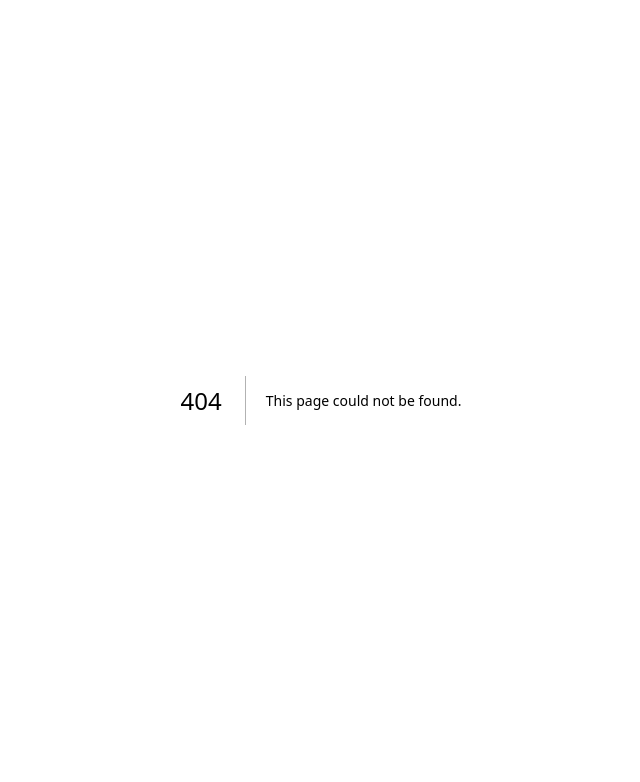
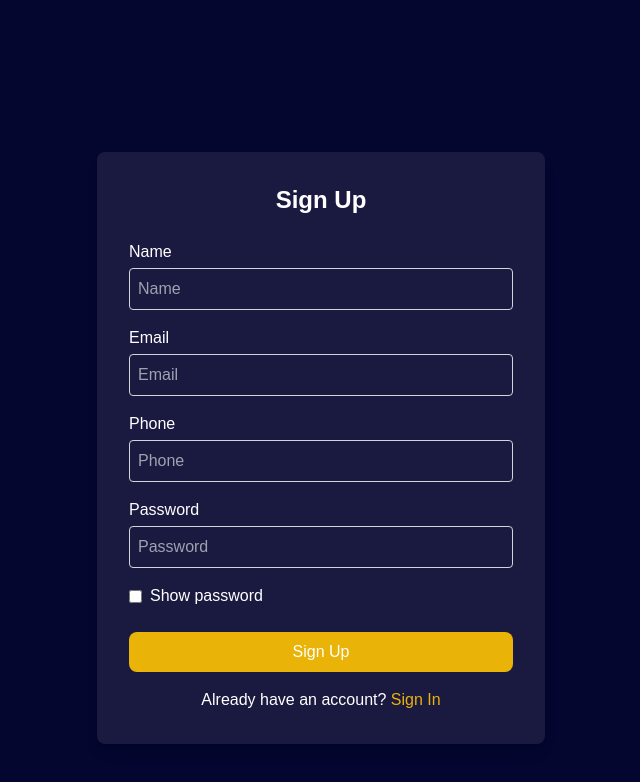
Before and after one commit to ahmedcuseyb/beerta-daruslaam, a Next.js app: page /signup in a window 1280 px wide. Before the commit this address had no page. Shown: the top 782 px of the page, without its empty margins (319-959 px from the left). Built offline with nearby package versions, Linux system fonts and the light colour scheme.

Commit message:
online registration

```diff
--- /dev/null
+++ b/app/signup/page.tsx
@@ -0,0 +1,222 @@
+"use client"
+import { FC, useState, ChangeEvent, FormEvent } from 'react';
+import Link from "next/link";
+
+import Head from 'next/head';
+
+interface FormData {
+  name: string;
+  email: string;
+  confirmEmail: string;
+  phone: string;
+  password: string;
+  confirmPassword: string;
+}
+
+interface FormErrors {
+  name: string;
+  email: string;
+  confirmEmail: string;
+  phone: string;
+  password: string;
+  confirmPassword: string;
+}
+
+const SignUpPage: FC = () => {
+  const [formData, setFormData] = useState<FormData>({
+    name: '',
+    email: '',
+    confirmEmail: '',
+    phone: '',
+    password: '',
+    confirmPassword: ''
+  });
+
+  const [errors, setErrors] = useState<FormErrors>({
+    name: '',
+    email: '',
+    confirmEmail: '',
+    phone: '',
+    password: '',
+    confirmPassword: ''
+  });
+
+  const [showPassword, setShowPassword] = useState(false);
+
+  const handleChange = (e: ChangeEvent<HTMLInputElement>) => {
+    const { name, value } = e.target;
+    setFormData({
+      ...formData,
+      [name]: value
+    });
+  };
+
+  const handleSubmit = (e: FormEvent<HTMLFormElement>) => {
+    e.preventDefault();
+
+    const newErrors: FormErrors = {
+      name: '',
+      email: '',
+      confirmEmail: '',
+      phone: '',
+      password: '',
+      confirmPassword: ''
+    };
+
+    const passwordRegex = /^(?=.*[A-Za-z])(?=.*\d)(?=.*[@$!%*?&])[A-Za-z\d@$!%*?&]{8,}$/;
+
+    if (!formData.name) newErrors.name = 'Name is required';
+    if (!formData.email) newErrors.email = 'Email is required';
+    if (formData.email !== formData.confirmEmail) newErrors.confirmEmail = 'Emails do not match';
+    if (!formData.phone) newErrors.phone = 'Phone number is required';
+    if (!formData.password) {
+      newErrors.password = 'Password is required';
+    } else if (!passwordRegex.test(formData.password)) {
+      newErrors.password = 'Password must be at least 8 characters long and contain a mix of letters, numbers, and special characters';
+    }
+    if (formData.password !== formData.confirmPassword) newErrors.confirmPassword = 'Passwords do not match';
+
+    setErrors(newErrors);
+
+    const isValid = !newErrors.name && !newErrors.email && !newErrors.confirmEmail && !newErrors.phone && !newErrors.password && !newErrors.confirmPassword;
+
+    if (isValid) {
+      console.log('Form submitted:', formData);
+    }
+  };
+
+  const handleShowPasswordChange = (e: ChangeEvent<HTMLInputElement>) => {
+    setShowPassword(e.target.checked);
+  };
+
+  return (
+    <div className="w-full min-h-screen bg-[#04062f] px-4 md:px-10 flex flex-col items-center justify-center">
+      <Head>
+        <title>Sign Up - Lottobit</title>
+      </Head>
+      <div className="w-full py-8">
+        <div className="flex flex-col items-center">
+        {/* <Link href="/">
+
+          <img
+            src="/heider.png"
+            alt="Lottobit Logo"
+            className="h-16 mb-4"
+          />
+          </Link>
+          <button className="bg-white text-gray-700 px-4 py-2 rounded-lg flex items-center mb-4">
+            <img src="/google.svg" alt="Google Logo" className="h-5 mr-2" />
+            Continue with Google
+          </button>
+          <div className="text-center text-white">OR</div> */}
+        </div>
+      </div>
+      <div className="w-full flex justify-center mt-8">
+        <div className="bg-[#1a1a40] shadow-lg rounded-lg p-4 md:p-8 w-full max-w-md">
+          <h2 className="text-center text-2xl font-bold text-white mb-6">Sign Up</h2>
+          <form onSubmit={handleSubmit}>
+            <div className="mb-4">
+              <label htmlFor="name" className="block text-white">Name</label>
+              <input
+                type="text"
+                id="name"
+                name="name"
+                value={formData.name}
+                onChange={handleChange}
+                className="w-full p-2 border border-gray-300 rounded mt-1 bg-transparent text-white"
+                placeholder="Name"
+              />
+              {errors.name && <p className="text-red-500 text-sm">{errors.name}</p>}
+            </div>
+            <div className="mb-4">
+              <label htmlFor="email" className="block text-white">Email</label>
+              <input
+                type="email"
+                id="email"
+                name="email"
+                value={formData.email}
+                onChange={handleChange}
+                className="w-full p-2 border border-gray-300 rounded mt-1 bg-transparent text-white"
+                placeholder="Email"
+              />
+              {errors.email && <p className="text-red-500 text-sm">{errors.email}</p>}
+            </div>
+            {/* <div className="mb-4">
+              <label htmlFor="confirmEmail" className="block text-white">Confirm Email</label>
+              <input
+                type="email"
+                id="confirmEmail"
+                name="confirmEmail"
+                value={formData.confirmEmail}
+                onChange={handleChange}
+                className="w-full p-2 border border-gray-300 rounded mt-1 bg-transparent text-white"
+                placeholder="Confirm Email"
+              />
+              {errors.confirmEmail && <p className="text-red-500 text-sm">{errors.confirmEmail}</p>}
+            </div> */}
+            <div className="mb-4">
+              <label htmlFor="phone" className="block text-white">Phone</label>
+              <input
+                type="text"
+                id="phone"
+                name="phone"
+                value={formData.phone}
+                onChange={handleChange}
+                className="w-full p-2 border border-gray-300 rounded mt-1 bg-transparent text-white"
+                placeholder="Phone"
+              />
+              {errors.phone && <p className="text-red-500 text-sm">{errors.phone}</p>}
+            </div>
+            <div className="mb-4 relative">
+              <label htmlFor="password" className="block text-white">Password</label>
+              <input
+                type={showPassword ? 'text' : 'password'}
+                id="password"
+                name="password"
+                value={formData.password}
+                onChange={handleChange}
+                className="w-full p-2 border border-gray-300 rounded mt-1 bg-transparent text-white"
+                placeholder="Password"
+              />
+              {errors.password && <p className="text-red-500 text-sm">{errors.password}</p>}
+            </div>
+            {/* <div className="mb-6 relative">
+              <label htmlFor="confirmPassword" className="block text-white">Confirm Password</label>
+              <input
+                type={showPassword ? 'text' : 'password'}
+                id="confirmPassword"
+                name="confirmPassword"
+                value={formData.confirmPassword}
+                onChange={handleChange}
+                className="w-full p-2 border border-gray-300 rounded mt-1 bg-transparent text-white"
+                placeholder="Confirm Password"
+              />
+              {errors.confirmPassword && <p className="text-red-500 text-sm">{errors.confirmPassword}</p>}
+            </div> */}
+            <div className="flex items-center mb-6">
+              <input
+                type="checkbox"
+                id="showPassword"
+                checked={showPassword}
+                onChange={handleShowPasswordChange}
+                className="mr-2"
+              />
+              <label htmlFor="showPassword" className="text-white">Show password</label>
+            </div>
+            <button
+              type="submit"
+              className="bg-yellow-500 text-white w-full py-2 rounded-lg"
+            >
+              Sign Up
+            </button>
+          </form>
+          <div className="text-center text-white mt-4">
+            Already have an account? <a href="/signin" className="text-yellow-500">Sign In</a>
+          </div>
+        </div>
+      </div>
+    </div>
+  );
+};
+
+export default SignUpPage;
```
